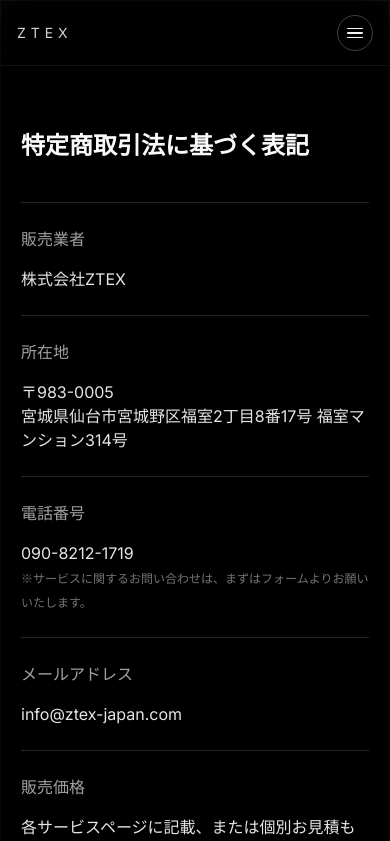
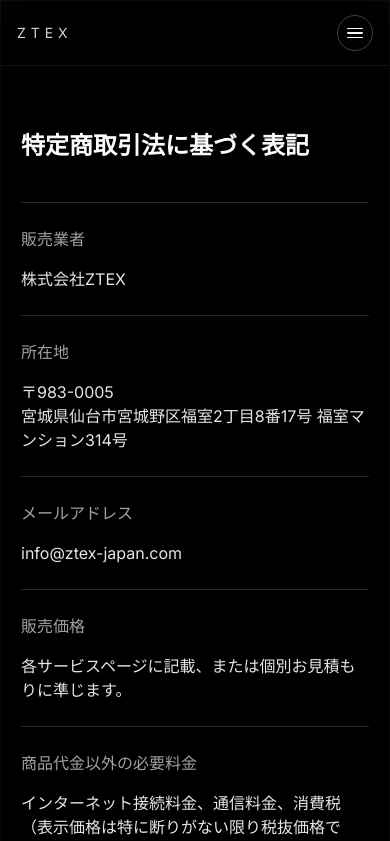
Before and after one commit to get12345/ztex-website, a Next.js app: page /legal/tokushoho in a window 390 px wide. Shown: the top 841 px of the page. Built offline with nearby package versions, Linux system fonts and the light colour scheme.

Commit message:
Remove phone numbers and update news date

```diff
--- a/app/company/page.tsx
+++ b/app/company/page.tsx
@@ -33,10 +33,7 @@ export default function CompanyPage() {
               <dt className="font-medium text-neutral-400">資本金</dt>
               <dd className="text-neutral-200 md:col-span-2">500万円</dd>
             </div>
-            <div className="grid grid-cols-1 gap-4 py-4 md:grid-cols-3">
-              <dt className="font-medium text-neutral-400">代表電話番号</dt>
-              <dd className="text-neutral-200 md:col-span-2">090-8212-1719</dd>
-            </div>
+
             <div className="grid grid-cols-1 gap-4 py-4 md:grid-cols-3">
               <dt className="font-medium text-neutral-400">事業内容</dt>
               <dd className="text-neutral-200 md:col-span-2">
--- a/app/legal/tokushoho/page.tsx
+++ b/app/legal/tokushoho/page.tsx
@@ -20,16 +20,7 @@ export default function TokushohoPage() {
                                 宮城県仙台市宮城野区福室2丁目8番17号 福室マンション314号
                             </dd>
                         </div>
-                        <div className="grid grid-cols-1 gap-4 py-6 md:grid-cols-3">
-                            <dt className="font-medium text-neutral-400">電話番号</dt>
-                            <dd className="text-neutral-200 md:col-span-2">
-                                090-8212-1719
-                                <br />
-                                <span className="text-xs text-neutral-500">
-                                    ※サービスに関するお問い合わせは、まずはフォームよりお願いいたします。
-                                </span>
-                            </dd>
-                        </div>
+
                         <div className="grid grid-cols-1 gap-4 py-6 md:grid-cols-3">
                             <dt className="font-medium text-neutral-400">メールアドレス</dt>
                             <dd className="text-neutral-200 md:col-span-2">
--- a/lib/data.ts
+++ b/lib/data.ts
@@ -1,6 +1,6 @@
 export const newsItems = [
     {
-        date: "2024.04.01",
+        date: "2025.12.01",
         title: "コーポレートサイトをリニューアルいたしました",
         category: "INFO",
     },
```
